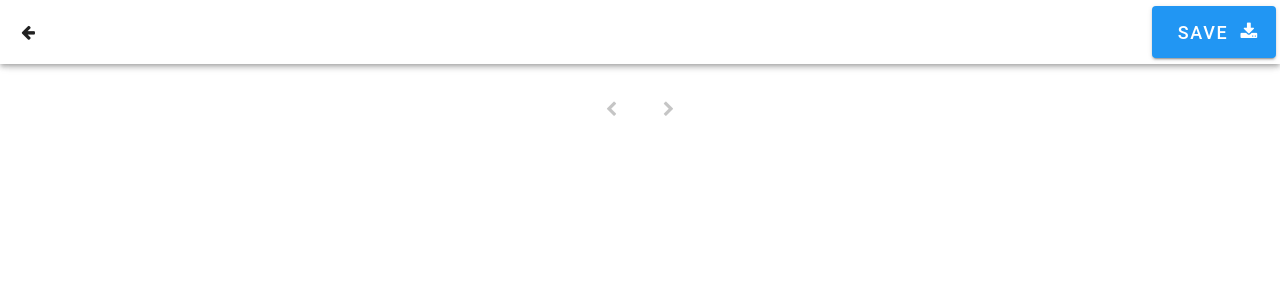
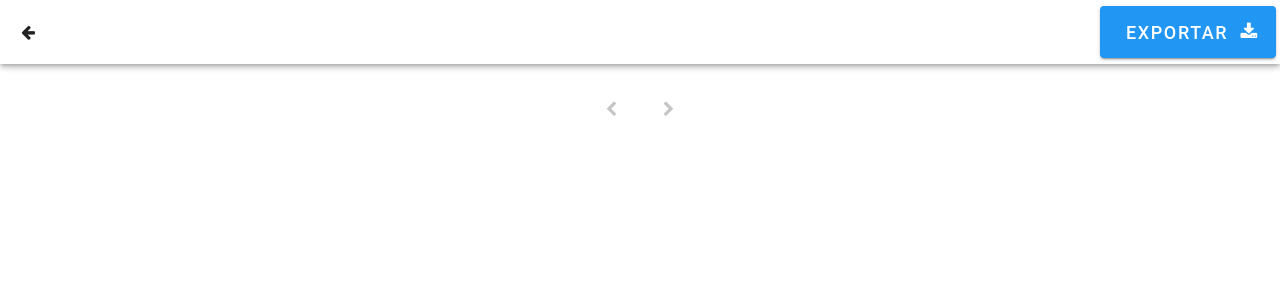
Before and after one commit to Tavo506/generador-de-pedidos, a Vue app: page /list in a window 1280 px wide. Shown: the top 300 px of the page. Built offline with nearby package versions, Linux system fonts and the light colour scheme.

Commit message:
Fix the email and prevent auto translation

```diff
--- a/index.html
+++ b/index.html
@@ -1,5 +1,5 @@
 <!doctype html>
-<html lang="en">
+<html lang="es" translate="no">
   <head>
     <meta charset="UTF-8" />
     <link rel="icon" type="image/svg+xml" href="/icon.png" />
--- a/src/pages/ListPage.vue
+++ b/src/pages/ListPage.vue
@@ -23,7 +23,7 @@ function saveOrder() {
     return
   }
 
-  const header = `SUPER MARÍA AUXILIADORA\nGustavo Blanco Rojas\nTel: 2463-1546\nCorreo: tavobr1973@gmail.com\n\n`
+  const header = `SUPER MARÍA AUXILIADORA\nGustavo Blanco Rojas\nTel: 2463-1546\nCorreo: tavobr1971@gmail.com\n\n`
   const content = filterItems.map(item => `${item.quantity} : ${item.name}`).join('\n')
   const fileContent = header + content
   const date = new Date().toLocaleDateString('en-GB').replaceAll('/', '-')
@@ -49,7 +49,7 @@ function saveOrder() {
 <template>
   <navbar>
     <template #append>
-      <v-btn size="x-large" variant="elevated" base-color="blue" append-icon="fa-download" @click="saveOrder">Save</v-btn>
+      <v-btn size="x-large" variant="elevated" base-color="blue" append-icon="fa-download" @click="saveOrder">Exportar</v-btn>
     </template>
   </navbar>
   <v-container>
```
